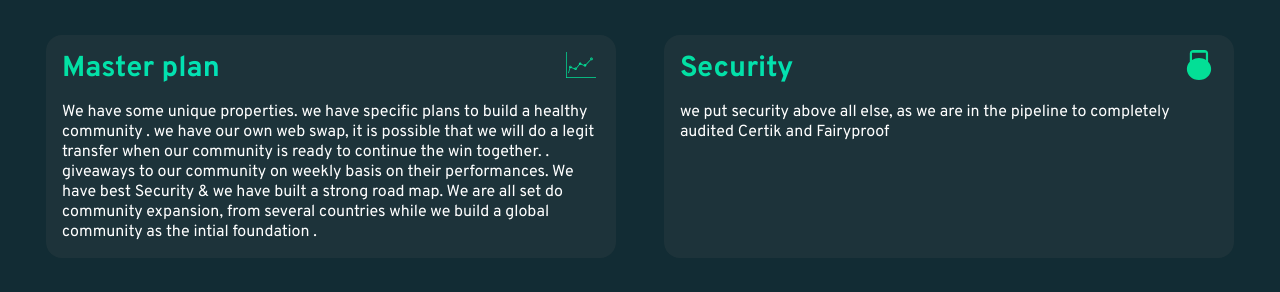
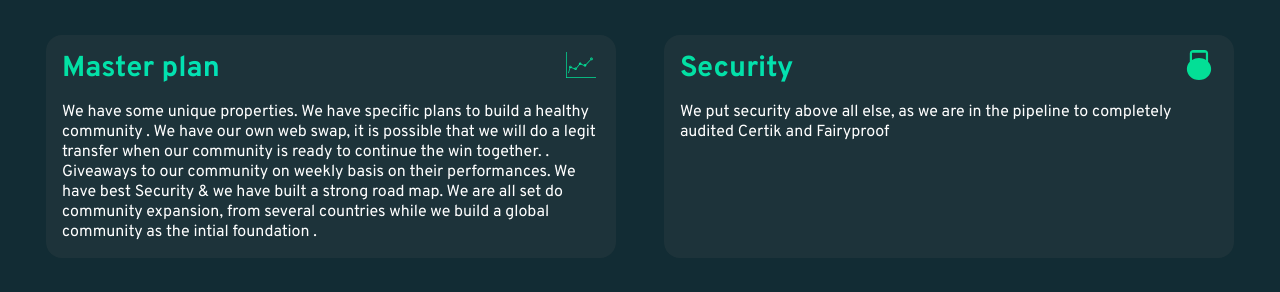
Before and after one commit to Algata-ga/unxportedtoken.com, a plain HTML site: page index.html in a window 1280 px wide. Shown: the part 3279-3571 px from the top of the page. Drawn offline with nearby package versions, Linux system fonts and the light colour scheme; files whose address does not match are found by name.

Commit message:
fucking english

```diff
--- a/index.html
+++ b/index.html
@@ -231,12 +231,12 @@
                     <h3>Master plan</h3><img class="icons" src="./assets/plan.svg" alt="security">
 
                     <p>We have some unique properties.
-                        we have specific plans to build a healthy community
+                        We have specific plans to build a healthy community
 
-                        . we have our own web swap, it is possible that we will do a legit transfer when our community is
+                        . We have our own web swap, it is possible that we will do a legit transfer when our community is
                         ready to continue the win together.
 
-                        . giveaways to our community on weekly basis on their performances.
+                        . Giveaways to our community on weekly basis on their performances.
                         We have best Security & we have built a strong road map.
 
                         We are all set do community expansion, from several countries while we build a global community as
@@ -244,7 +244,7 @@
                 </div>
                 <div class="extra-right">
                     <h3>Security</h3><img class="icons" src="./assets/loock.svg" alt="security">
-                    <p>we put security above all else, as we are in the pipeline to completely audited Certik and
+                    <p>We put security above all else, as we are in the pipeline to completely audited Certik and
                         Fairyproof</p>
                 </div>
             </div>
```
